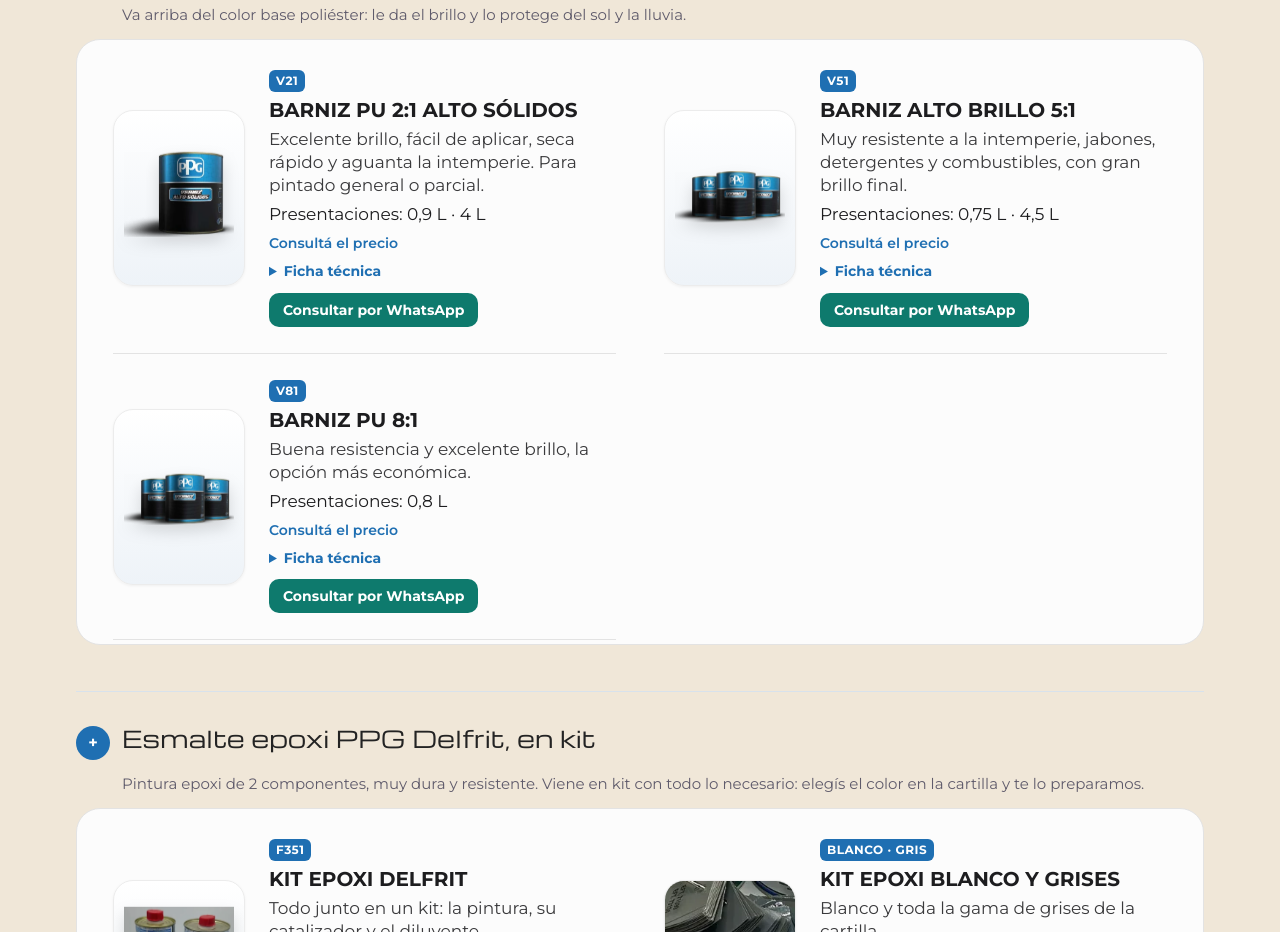
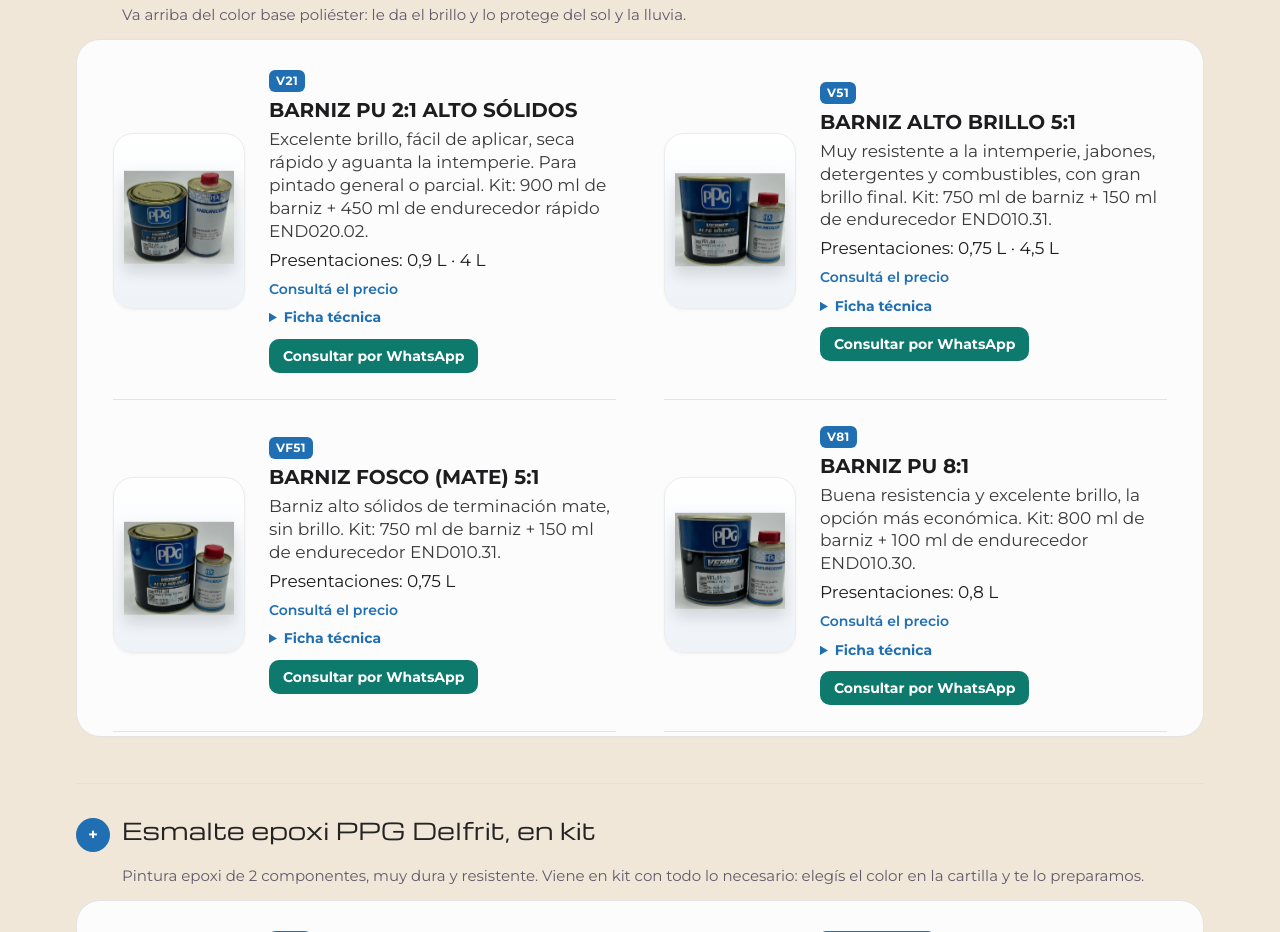
Before and after one commit to MartinColor/martincolor.github.io, a plain HTML site: page index.html in a window 1280 px wide. Shown: the part 10295-11227 px from the top of the page. Drawn offline with nearby package versions, Linux system fonts and the light colour scheme.

Commit message:
Automotriz: fotos reales de barnices V21, V51, V81 y nuevo VF51 mate
Co-Authored-By: Claude Opus 5.5 <noreply@anthropic.com>
Claude-Session: https://claude.ai/code/session_01VkEHAo3bWXZwi8wjoX1yzJ

```diff
--- a/index.html
+++ b/index.html
@@ -788,9 +788,10 @@ const PRODUCTOS = [{"c": "Con precio", "n": "Membrana líquida Renner", "e": "20
       {c:'PU01', n:'Primer rápido universal gris', img:'productos/ppg/primer-pu01.webp', q:'Fondo de secado rápido y lijado fácil, para trabajos ágiles.', u:'Acero, pintura original, fibra de vidrio y masilla.', m:'1 parte + 1 a 1,8 de diluyente universal DU0101', e:'0,9 L · 3,5 L'}]},
     {t:'Color', d:'Preparamos el color en nuestro laboratorio con la muestra de tu auto (base poliéster o poliuretano).', p:[]},
     {t:'Barniz', d:'Va arriba del color base poliéster: le da el brillo y lo protege del sol y la lluvia.', p:[
-      {c:'V21', n:'Barniz PU 2:1 alto sólidos', img:'productos/ppg/barniz-v21.webp', q:'Excelente brillo, fácil de aplicar, seca rápido y aguanta la intemperie. Para pintado general o parcial.', m:'2 partes + 1 de endurecedor END010/END020', s:'6 a 8 h', e:'0,9 L · 4 L'},
-      {c:'V51', n:'Barniz alto brillo 5:1', img:'productos/ppg/barniz-v51.webp', q:'Muy resistente a la intemperie, jabones, detergentes y combustibles, con gran brillo final.', m:'5 partes + 1 de END010/END020 + 5% diluyente (opcional)', s:'6 a 8 h', e:'0,75 L · 4,5 L'},
-      {c:'V81', n:'Barniz PU 8:1', img:'productos/ppg/barniz-v81.webp', q:'Buena resistencia y excelente brillo, la opción más económica.', m:'8 partes + 1 de END010/END020 + 5% diluyente (opcional)', s:'10 a 12 h', e:'0,8 L'}]}
+      {c:'V21', n:'Barniz PU 2:1 alto sólidos', img:'productos/ppg/barniz-v21-foto.webp', q:'Excelente brillo, fácil de aplicar, seca rápido y aguanta la intemperie. Para pintado general o parcial. Kit: 900 ml de barniz + 450 ml de endurecedor rápido END020.02.', m:'2 partes + 1 de endurecedor END010/END020', s:'6 a 8 h', e:'0,9 L · 4 L'},
+      {c:'V51', n:'Barniz alto brillo 5:1', img:'productos/ppg/barniz-v51-foto.webp', q:'Muy resistente a la intemperie, jabones, detergentes y combustibles, con gran brillo final. Kit: 750 ml de barniz + 150 ml de endurecedor END010.31.', m:'5 partes + 1 de END010/END020 + 5% diluyente (opcional)', s:'6 a 8 h', e:'0,75 L · 4,5 L'},
+      {c:'VF51', n:'Barniz fosco (mate) 5:1', img:'productos/ppg/barniz-vf51-foto.webp', q:'Barniz alto sólidos de terminación mate, sin brillo. Kit: 750 ml de barniz + 150 ml de endurecedor END010.31.', u:'Para dejar el color con terminación mate.', m:'5 partes + 1 de endurecedor END010', e:'0,75 L'},
+      {c:'V81', n:'Barniz PU 8:1', img:'productos/ppg/barniz-v81-foto.webp', q:'Buena resistencia y excelente brillo, la opción más económica. Kit: 800 ml de barniz + 100 ml de endurecedor END010.30.', m:'8 partes + 1 de END010/END020 + 5% diluyente (opcional)', s:'10 a 12 h', e:'0,8 L'}]}
 ,
     {t:'Esmalte epoxi PPG Delfrit, en kit', x:1, d:'Pintura epoxi de 2 componentes, muy dura y resistente. Viene en kit con todo lo necesario: elegís el color en la cartilla y te lo preparamos.', p:[
       {c:'F351', n:'Kit epoxi Delfrit', img:'productos/ppg/epoxi-kit.webp', q:'Todo junto en un kit: la pintura, su catalizador y el diluyente.', u:'Elegí el color en las cartillas de abajo.', m:'Resina F351 + catalizador F359 + diluyente DIL010.11', e:'1 L de pintura + ¼ L de catalizador + ½ L de diluyente'},
```
Also changed, not shown: productos/ppg/barniz-v21-foto.webp (added), productos/ppg/barniz-v51-foto.webp (added), productos/ppg/barniz-v81-foto.webp (added), productos/ppg/barniz-vf51-foto.webp (added).
